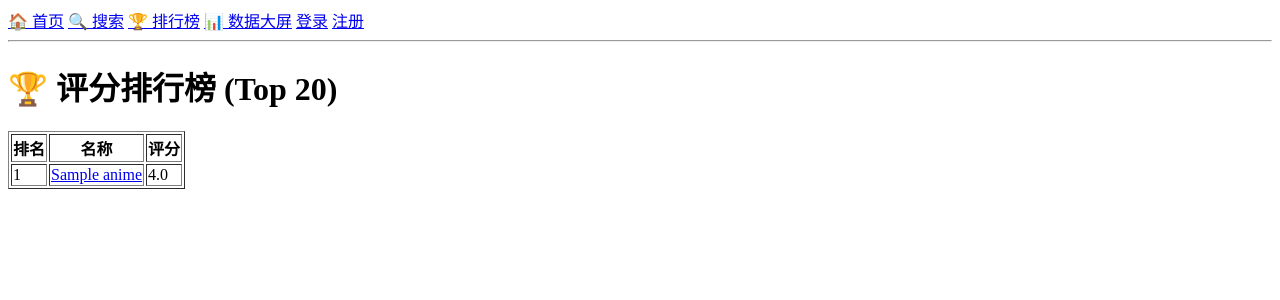
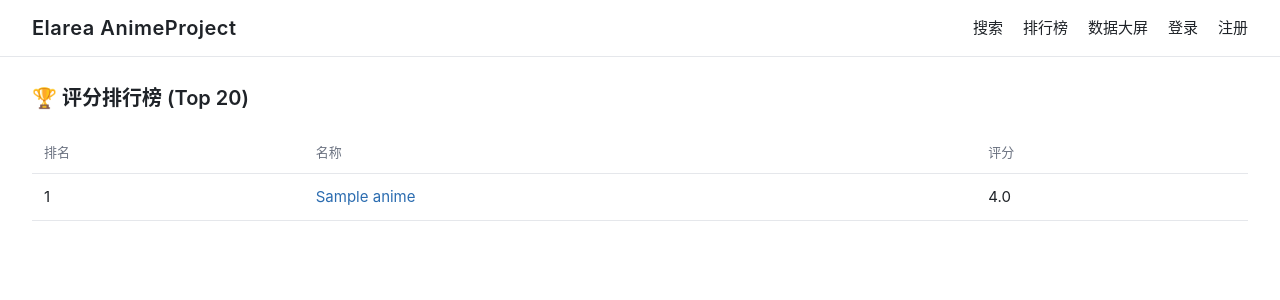
Before and after one commit to Clearhai3/GraduationProject, a Django app: page /rank/ in a window 1280 px wide. Shown: the top 300 px of the page. Run offline with Django 5.2, Linux system fonts and the light colour scheme; tables that the repository leaves empty hold one stand-in row (values such as "Sample post").

Commit message:
style: 样式地基 —— style.css 全站皮肤 + 导航铺满窗口 + 列表页卡片网格（自适应列数/2:3封面/hover）+ 修 name_type 字段名

```diff
--- a/WebCode/anime/templates/anime/base.html
+++ b/WebCode/anime/templates/anime/base.html
@@ -1,29 +1,33 @@
+{% load static %}
 <!DOCTYPE html>
 <html lang="zh-CN">
 <head>
     <meta charset="UTF-8">
-    <title>{% block title %}Bangumi 动漫推荐系统{% endblock %}</title>
+    <title>{% block title %}Elarea AnimeProject{% endblock %}</title>
+    <link rel="stylesheet" href="{% static 'css/style.css' %}">
     {% block extra_head %}{% endblock %}
 </head>
 <body>
-    <!-- 导航栏: 全站公共的"旗杆"，每页都有 -->
     <nav>
-        <a href="{% url 'anime_list' %}">🏠 首页</a>
-        <a href="{% url 'anime_search' %}">🔍 搜索</a>
-        <a href="{% url 'anime_rank' %}">🏆 排行榜</a>
-        <a href="{% url 'anime_dashboard' %}">📊 数据大屏</a>
-
+        <div class="container nav-inner">
+            <a href="{% url 'anime_list' %}" class="logo">Elarea AnimeProject</a>
+            <div class="nav-links">
+                <a href="{% url 'anime_search' %}">搜索</a>
+                <a href="{% url 'anime_rank' %}">排行榜</a>
+                <a href="{% url 'anime_dashboard' %}">数据大屏</a>
                 {% if user.is_authenticated %}
-            <a href="{% url 'user_profile' %}">👤 {{ user.username }}</a>
+                    <a href="{% url 'user_profile' %}">{{ user.username }}</a>
                     <a href="{% url 'user_logout' %}">退出</a>
                 {% else %}
                     <a href="{% url 'user_login' %}">登录</a>
                     <a href="{% url 'user_register' %}">注册</a>
                 {% endif %}
+            </div>
+        </div>
     </nav>
-     <hr>
 
-     <!-- 货舱位: 每个页面填自己的内容 -->
+    <main class="container">
         {% block content %}{% endblock %}
+    </main>
 </body>
 </html>
--- a/WebCode/anime/templates/anime/rank.html
+++ b/WebCode/anime/templates/anime/rank.html
@@ -4,7 +4,7 @@
 
 {% block content %}
     <h1>🏆 评分排行榜 (Top 20)</h1>
-    <table border="1">
+    <table>
         <tr>
             <th>排名</th>
             <th>名称</th>
--- a/WebCode/anime/templates/anime/search.html
+++ b/WebCode/anime/templates/anime/search.html
@@ -13,7 +13,7 @@
     {% if keyword %}
         <h2>"{{ keyword }}" 的搜索结果</h2>
         {% if results %}
-        <table border="1">
+        <table>
             <tr>
                 <th>名称</th>
                 <th>类型</th>
--- /dev/null
+++ b/WebCode/static/css/style.css
@@ -0,0 +1,131 @@
+/*
+    Elarea AnimeProject —— 全站样式
+    设计依据: design/Web样式设计.md
+ */
+
+ /* 1. 变量: 改这里 = 改全站 */
+:root {
+    --bg:      #ffffff; /* 背景: 纯白，让封面说话 */
+    --text:    #1f2328; /* 正文: 近黑 (纯黑在白底上太硬) */
+    --muted:   #6b7280; /* 次要文字: 标签、表头 */
+    --primary: #2b6cb0; /* 主色: 深海蓝 (只用于 链接/强调数字/hover) */
+    --border:  #e5e7eb; /* 分隔线: 极浅灰 */
+    --gutter:    32px;
+}
+
+/* 2. 基础重置 */
+* { box-sizing: border-box; }   /* 宽度包含 padding 和 border */
+
+body {
+    margin: 0;
+    background: var(--bg);
+    color: var(--text);
+    font-family: -apple-system, BlinkMacSystemFont, "Segoe UI",
+                 "PingFang SC", "Hiragino Sans GB", "Noto Sans CJK SC",
+                 "Microsoft YaHei", sans-serif;
+    font-size: 15px;
+    line-height: 1.7;
+}
+
+/* 字号只准三种: 20 标题 / 15 正文 / 13 小注 */
+h1 { font-size: 20px; font-weight: 600; margin: 24px 0 16px; }
+h2 { font-size: 15px; font-weight: 600; margin: 32px 0 12px; }
+
+a { color: var(--primary); text-decoration: none; }
+a:hover { text-decoration: underline; }
+
+img { display: block; max-width: 100%; }
+
+/* 3. 容器: 1200px 居中 */
+.container {
+    max-width: none;
+    margin: 0;
+    padding: 0 var(--gutter);
+}
+
+/* 4. 顶部导航 */
+nav { border-bottom: 1px solid var(--border); }
+
+.nav-inner {
+    display: flex;
+    align-items: center;
+    gap: 24px;
+    height: 56px;
+}
+
+.logo {
+    font-size: 20px;
+    font-weight: 600;
+    color: var(--text);
+    letter-spacing: 0.5px;
+}
+.logo:hover { text-decoration: none; }
+
+.nav-links {
+    margin-left: auto;      /* 吃掉左边所有空隙 -> 把链接推到最右 */
+    display: flex;
+    gap: 20px;
+    align-items: center;
+}
+.nav-links a { color: var(--text); }
+.nav-links a:hover { color: var(--primary); text-decoration: none; }
+
+/* 5. 表格: 排行榜 / 搜索结果 */
+table { width: 100%; border-collapse: collapse; }
+
+th, td {
+    text-align: left;
+    padding: 10px 12px;
+    border-bottom: 1px solid var(--border);
+}
+
+th {
+    font-size: 13px;
+    font-weight: 500;
+    color: var(--muted);
+}
+
+/* 6. 动漫卡片网格 */
+.anime-grid {
+    display: grid;
+    grid-template-columns: repeat(auto-fill, minmax(200px, 1fr));
+    gap: 24px;
+    margin: 24px 0 48px;
+}
+
+.card { display: block; color: var(--text); }
+.card:hover { text-decoration: none; }
+
+.card-cover {
+    width: 100%;
+    aspect-ratio: 2 / 3;    /* 统一 2:3 —— 网格"齐"的唯一秘诀 */
+    object-fit: cover;      /* 裁掉多余部分，不拉伸变形 */
+    border-radius: 8px;
+    background: #f3f4f6;  /* 图还没加载出来时的灰底 */
+    transition: transform 0.2s ease, box-shadow 0.2s ease;
+}
+.card:hover .card-cover {
+    transform: translateY(-4px);        /* 微微上浮 */
+    box-shadow: 0 8px 20px rbga(0, 0, 0, 0.12);
+}
+
+.card-title {
+    margin-top: 10px;
+    font-size: 15px;
+    line-height: 1.4;
+    display: -webkit-box;       /* 标题最多两行，超了省略号 */
+    -webkit-line-clamp: 2;
+    -webkit-box-orient: vertical;
+    overflow: hidden;
+}
+
+.card-meta {
+    margin-top: 4px;
+    font-size: 13px;
+    color: var(--muted);
+}
+
+.card-score {
+    color: var(--primary);      /* 蓝色: 强调数字 */
+    font-weight: 600;
+}
```
Also changed, not shown: WebCode/anime/templates/anime/_rows.html (+9 -5 lines), WebCode/anime/templates/anime/list.html (+5 -11 lines). Lines whose indentation alone changed are shown as unchanged.
